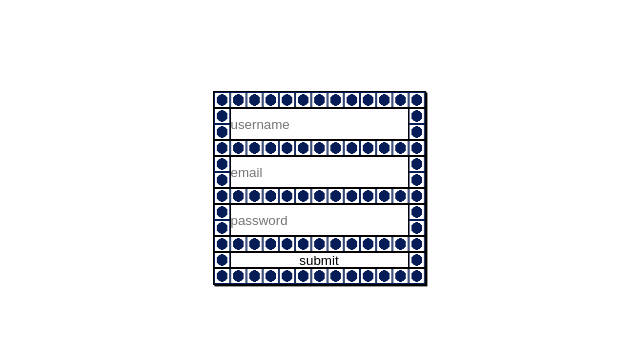
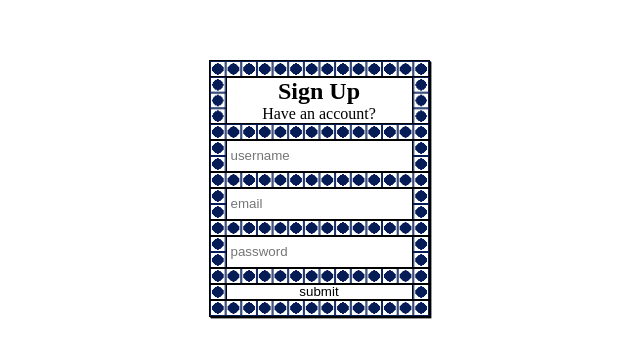
Before and after one commit to EGRrqq/sign-up_nuxt, a Nuxt app: page / in a window 1280 px wide. Shown: the part 212-570 px from the top of the page, without its empty margins (321-961 px from the left). Built offline with nearby package versions, Linux system fonts and the light colour scheme.

Commit message:
feat: add a header to the form

```diff
--- a/components/SweetForm.vue
+++ b/components/SweetForm.vue
@@ -14,6 +14,7 @@ form {
 
 input {
   min-height: calc(var(--form-gap) * 2);
+  padding: 0 0.25rem;
 }
 
 fieldset {
@@ -63,7 +64,7 @@ fieldset {
   flex-grow: 1;
 
   background-color: white;
-  border: calc(var(--form-border) * 2) solid;
+  border: var(--form-border) solid;
   border-top: 0;
   border-bottom: 0;
 }
@@ -72,11 +73,27 @@ fieldset {
   background-color: lightgray;
   cursor: pointer;
 }
+
+.header {
+  flex-grow: 1;
+  background-color: white;
+  text-align: center;
+
+  border: var(--form-border) solid;
+}
 </style>
 
 <template>
   <form>
     <fieldset>
+      <div class="row block block-bg_separator"></div>
+      <div class="row block block-bg_separator">
+        <section class="header">
+          <h2>Sign Up</h2>
+          <p>Have an account?</p>
+        </section>
+      </div>
+
       <div>
         <div class="row block block-bg_separator"></div>
         <div class="row block block-bg_separator">
```
